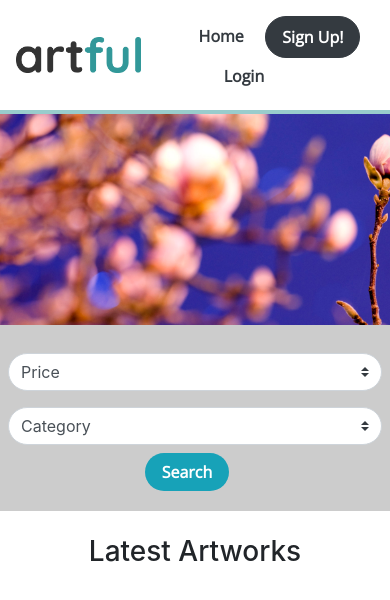
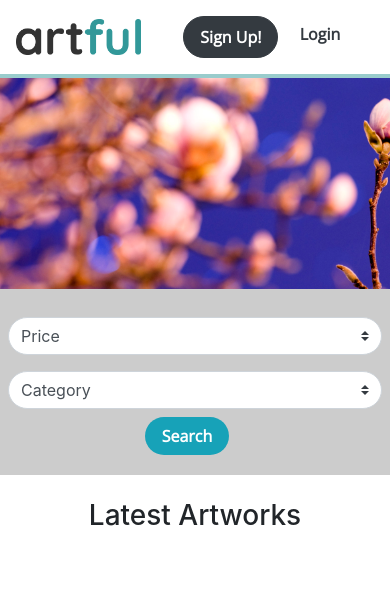
Before and after one commit to phuongha2012/art-platform, a website: page client/index.html in a window 390 px wide. Drawn offline with nearby package versions, Linux system fonts and the light colour scheme; some packages are replaced by stand-ins of ours; no server answers; a script that the page names is missing.

Commit message:
Home nav link hidden in mobile view

```diff
--- a/client/index.html
+++ b/client/index.html
@@ -18,7 +18,7 @@
           <div class="header nav-border px-3 py-3">
             <img src="images/logo.png" class="logo home-btn" alt="logo">
             <div class="nav">
-              <li class="nav-item">
+              <li class="nav-item d-none d-md-block">
                 <a class="nav-link nav-font py-2 px-2 home-btn text-dark" href="#">Home</a>
               </li>
               <li class="nav-item">
```
